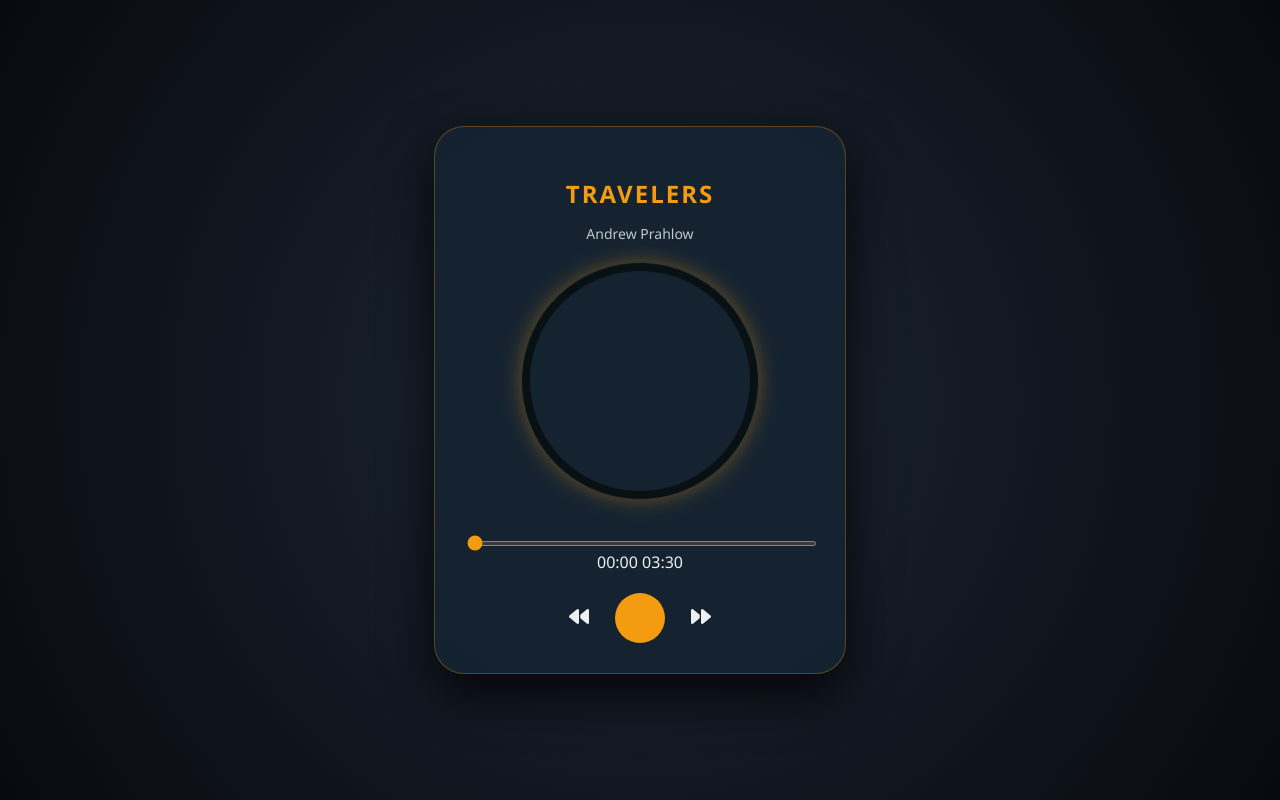
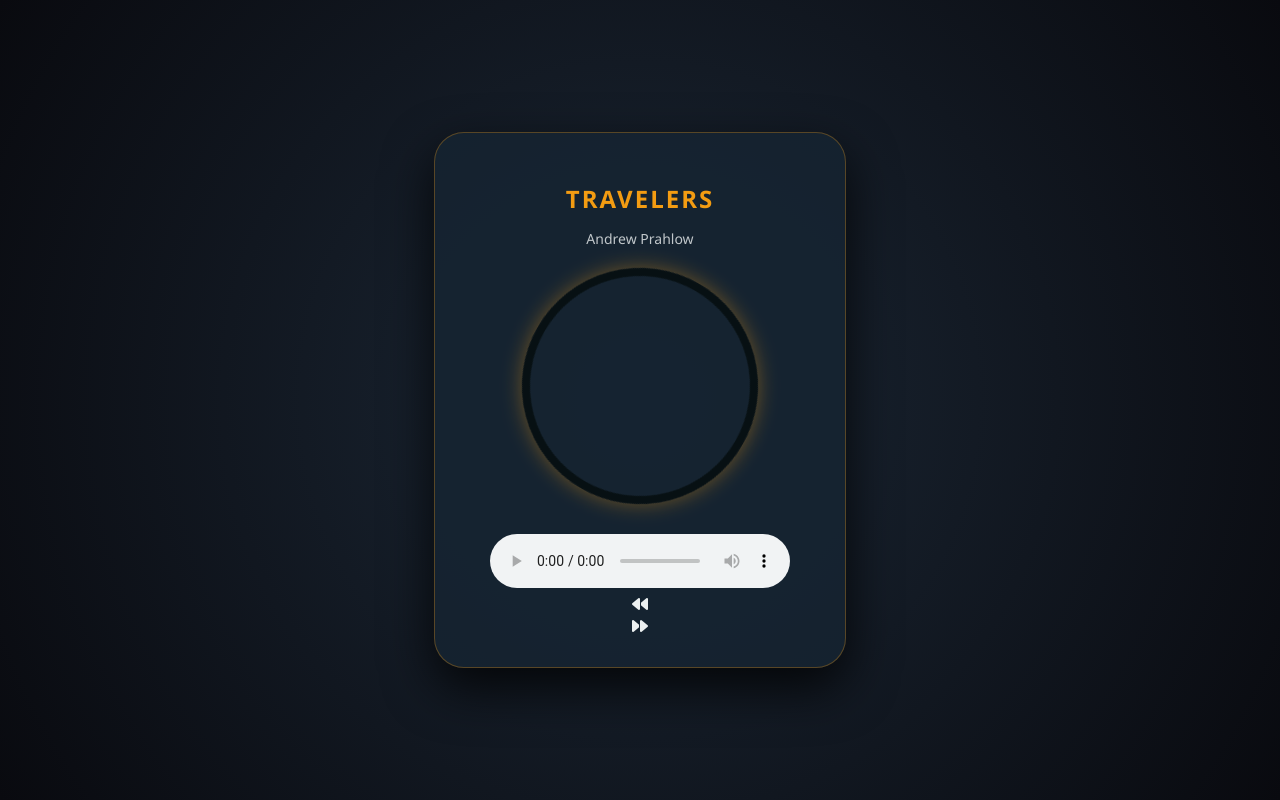
Before and after one commit to guntzelelen07-cloud/Player-Musica, a plain HTML site: page index.html in a window 1280 px wide. Drawn offline with Linux system fonts and the light colour scheme.

Commit message:
Change title and update audio player structure

```diff
--- a/index.html
+++ b/index.html
@@ -3,7 +3,7 @@
 <head>
     <meta charset="UTF-8">
     <meta name="viewport" content="width=device-width, initial-scale=1.0">
-    <title>Meu Music Player</title>
+    <title>Outer Wilds Player</title>
     <link rel="stylesheet" href="style.css">
     <link rel="stylesheet" href="https://cdnjs.cloudflare.com/ajax/libs/font-awesome/6.0.0/css/all.min.css">
 </head>
@@ -13,33 +13,23 @@
         <section class="music-player">
 
             <div class="song-info">
-             <h1 class="song-name">Travelers</h1>
-             <p class="artist-name">Andrew Prahlow</p>
-           </div>
-
-        <audio id="audio-player" loop>
-          <source src="travelers.mp3" type="audio/mpeg">
-        </audio>
-
-
-            <div class="disk">
-                <div class="active-song-img"></div>
-                <div class="disk-center"></div>
+                <h1 class="song-name">Travelers</h1>
+                <p class="artist-name">Andrew Prahlow</p>
             </div>
 
-            <div class="song-slider">
-                <input type="range" value="0" class="seek-bar">
-                <span class="current-time">00:00</span>
-                <span class="song-duration">03:30</span>
+            <div class="disk"></div>
+
+            <div class="audio-interface">
+                <audio controls class="native-player">
+                    <source src="travelers.mp3" type="audio/mpeg">
+                    Seu navegador não suporta áudio.
+                </audio>
             </div>
 
-            <div class="controls">
-                <button class="btn backward-btn"><i class="fas fa-backward"></i></button>
-                <button class="play-btn pause">
-                    <span></span>
-                    <span></span>
-                </button>
-                <button class="btn forward-btn"><i class="fas fa-forward"></i></button>
+            <div class="controls-visual">
+                <i class="fas fa-backward"></i>
+                <div class="play-placeholder"></div>
+                <i class="fas fa-forward"></i>
             </div>
 
         </section>
```
